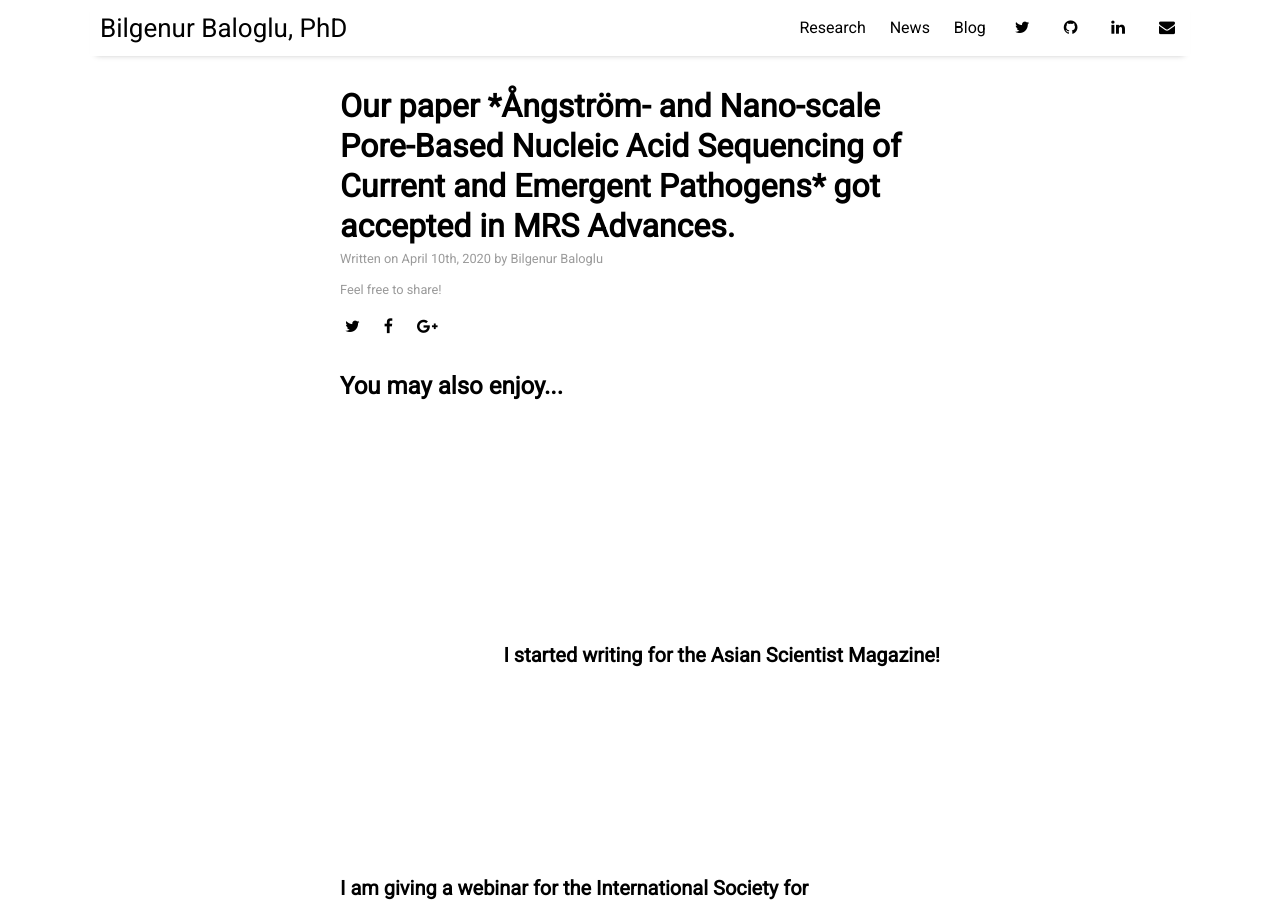
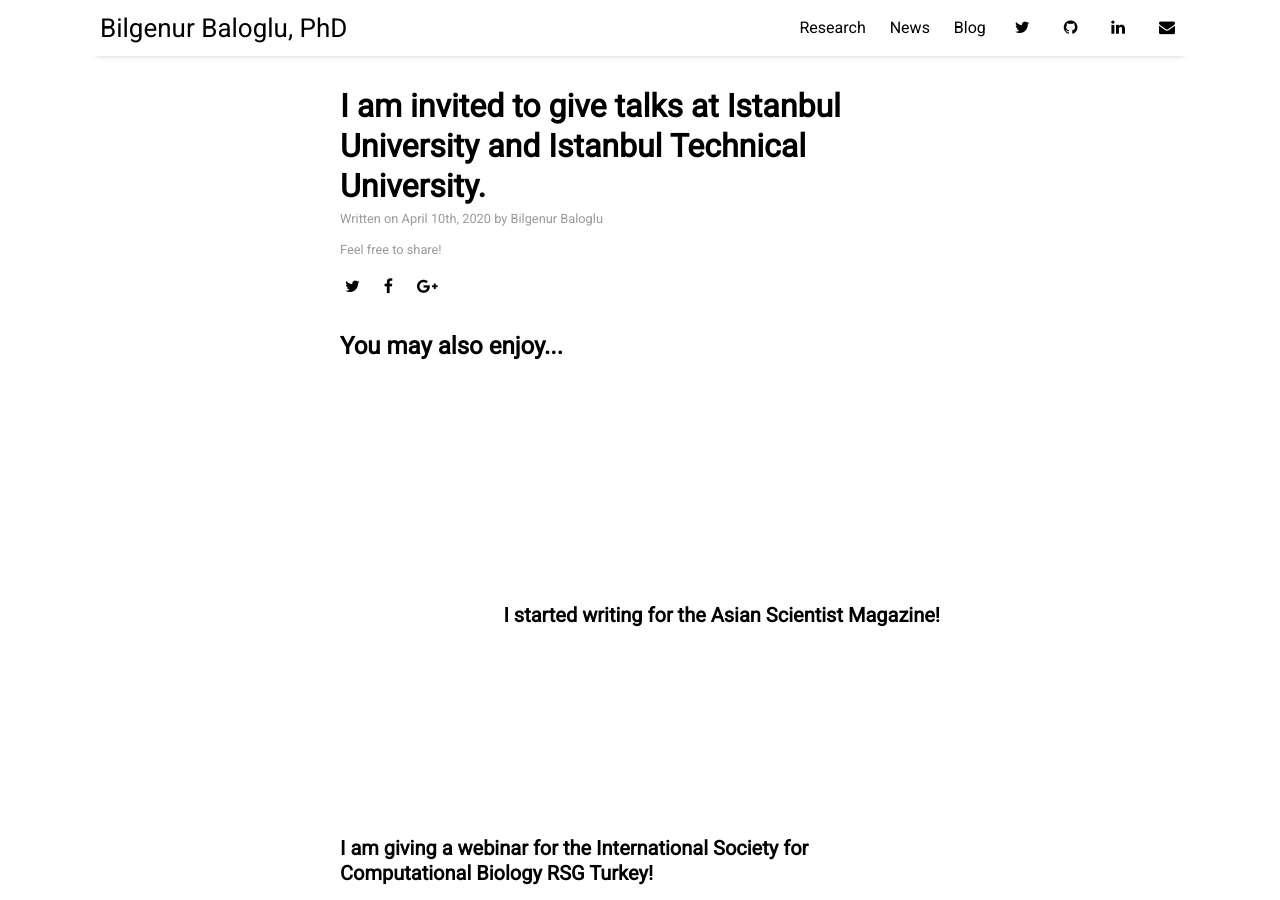
Before and after one commit to BBaloglu/bbaloglu.github.io, a Jekyll site: the page built from _posts/2020-04-10-istanbul-talks.md, in a window 1280 px wide and 900 px high. Built offline with Jekyll 4.4.1, drawn with Linux system fonts in a browser that asks for light colours; nearby versions of some CDN libraries.

Commit message:
Update 2020-04-10-istanbul-talks.md

```diff
--- a/_posts/2020-04-10-istanbul-talks.md
+++ b/_posts/2020-04-10-istanbul-talks.md
@@ -1,8 +1,8 @@
 ---
-title: "Our paper *Ångström- and Nano-scale Pore-Based Nucleic Acid Sequencing of Current and Emergent Pathogens* got accepted in MRS Advances."
+title: "I am invited to give talks at Istanbul University and Istanbul Technical University."
 author: "Bilgenur Baloglu"
 layout: post
 categories: news
 text: true
-tags: [women scientists, paper, nanopore, material science]
+tags: [women scientists, paper, nanopore, talks]
 ---
```
